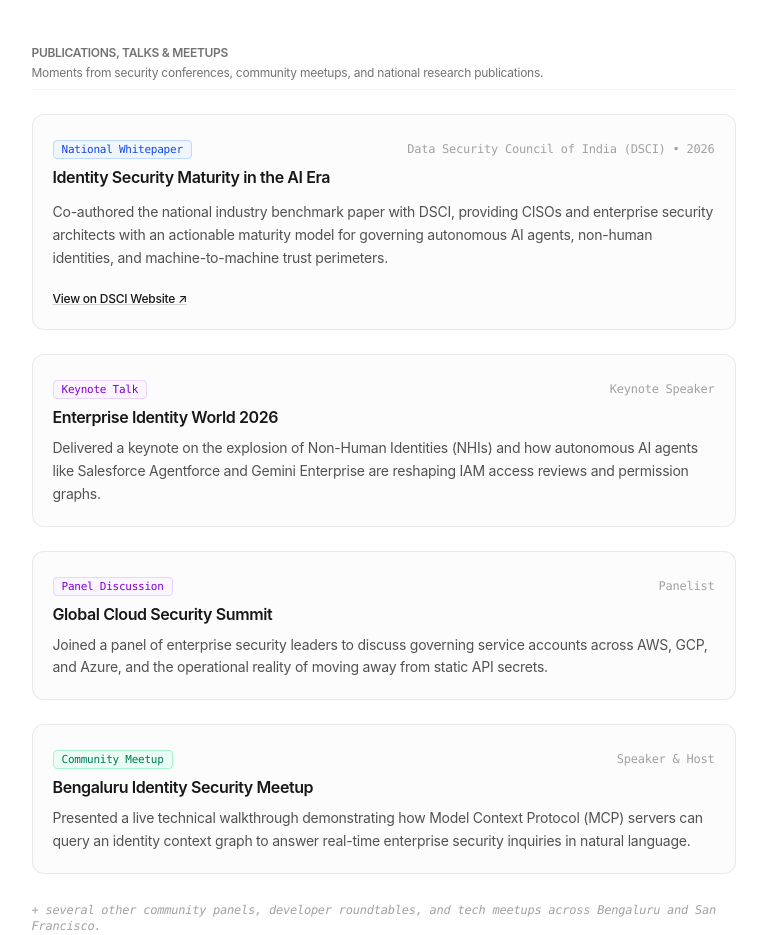
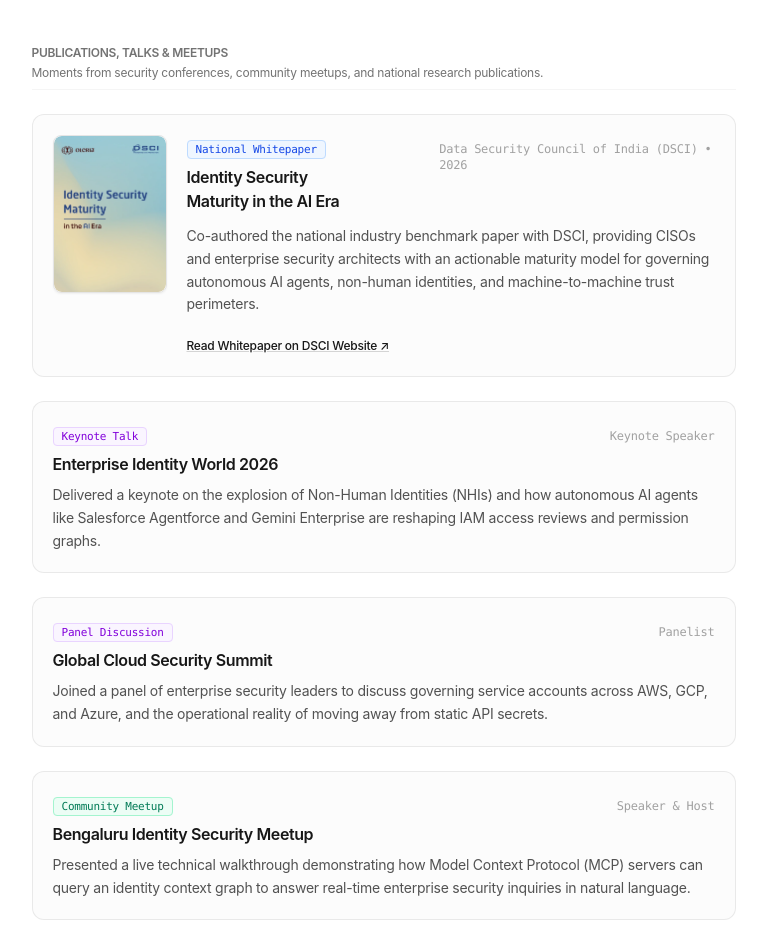
Before and after one commit to abhishek1846/abhishek1846.github.io, an Astro site: page /about in a window 1280 px wide. Shown: the part 905-1840 px from the top of the page, without its empty margins (249-1016 px from the left). Built offline with nearby package versions, Linux system fonts and the light colour scheme; Astro itself is replaced by a stand-in of ours.

Commit message:
feat: add official DSCI whitepaper cover image and direct resource link

```diff
--- a/src/components/PhotoCarousel.astro
+++ b/src/components/PhotoCarousel.astro
@@ -6,8 +6,9 @@ const slides = [
     title: "Identity Security in the AI Era",
     subtitle: "Co-authored with DSCI (Data Security Council of India)",
     date: "2026",
-    linkText: "Read publication details in About →",
-    href: "/about#dsci-paper",
+    linkText: "Read paper on DSCI ↗",
+    href: "https://www.dsci.in/resource/content/identity-security-maturity-ai-era",
+    image: "/images/dsci-paper-thumb.webp",
     type: "paper",
   },
   {
@@ -82,8 +83,24 @@ const slides = [
     <div id="carousel-track" class="flex transition-transform duration-300 ease-out">
       {slides.map((slide) => (
         <div class="w-full shrink-0 p-5 sm:p-6 flex flex-col sm:flex-row items-center gap-5 sm:gap-6">
-          <!-- Visual Placeholder Card -->
+          <!-- Visual Card -->
           <div class="w-full sm:w-48 h-36 shrink-0 rounded-lg overflow-hidden border border-neutral-200 dark:border-neutral-800 bg-white dark:bg-neutral-950 flex flex-col justify-between p-3.5 shadow-xs relative">
+            {slide.image ? (
+              <div class="absolute inset-0 flex items-center justify-center bg-neutral-100 dark:bg-neutral-900 overflow-hidden">
+                <img
+                  src={slide.image}
+                  alt={slide.title}
+                  class="w-full h-full object-cover"
+                  loading="lazy"
+                />
+                <div class="absolute inset-0 bg-gradient-to-t from-black/60 via-transparent to-transparent"></div>
+                <div class="absolute bottom-2 left-2 right-2 flex items-center justify-between text-white text-[10px] font-mono">
+                  <span class="bg-black/60 px-1.5 py-0.5 rounded backdrop-blur-xs">{slide.tag}</span>
+                  <span class="bg-black/60 px-1.5 py-0.5 rounded backdrop-blur-xs">{slide.date}</span>
+                </div>
+              </div>
+            ) : (
+              <>
                 <div class="flex items-center justify-between">
                   <span class="text-[10px] font-mono uppercase tracking-wider px-1.5 py-0.5 rounded bg-neutral-100 dark:bg-neutral-800 text-neutral-600 dark:text-neutral-400 font-medium">
                     {slide.tag}
@@ -124,13 +141,14 @@ const slides = [
                       <path stroke-linecap="round" stroke-linejoin="round" stroke-width="2" d="M17 20h5v-2a3 3 0 00-5.356-1.857M17 20H7m10 0v-2c0-.656-.126-1.283-.356-1.857M7 20H2v-2a3 3 0 015.356-1.857M7 20v-2c0-.656.126-1.283.356-1.857m0 0a5.002 5.002 0 019.288 0M15 7a3 3 0 11-6 0 3 3 0 016 0z" />
                     </svg>
                   </div>
-                  <p class="text-[11px] font-bold text-neutral-900 dark:text-neutral-100 leading-tight">Security Meetup</p>
                   <p class="text-[9px] text-neutral-500 font-mono">Tech Demo & Panel</p>
                 </div>
               )}
             </div>
 
             <p class="text-[9px] font-mono text-neutral-400 truncate">Abhishek Singh</p>
+          </>
+        )}
       </div>
 
           <!-- Slide Content & Link to About Section -->
--- a/src/pages/about.astro
+++ b/src/pages/about.astro
@@ -110,7 +110,23 @@ import Footer from '../components/Footer.astro';
 
       <div class="space-y-6">
         <!-- DSCI Paper -->
-        <article id="dsci-paper" class="p-5 rounded-xl border border-neutral-200/80 dark:border-neutral-800/80 bg-neutral-50/50 dark:bg-neutral-900/30 space-y-3">
+        <article id="dsci-paper" class="p-5 rounded-xl border border-neutral-200/80 dark:border-neutral-800/80 bg-neutral-50/50 dark:bg-neutral-900/30">
+          <div class="flex flex-col sm:flex-row gap-5 items-start">
+            <a
+              href="https://www.dsci.in/resource/content/identity-security-maturity-ai-era"
+              target="_blank"
+              rel="noopener noreferrer"
+              class="shrink-0 rounded-lg overflow-hidden border border-neutral-200 dark:border-neutral-800 shadow-xs hover:opacity-90 transition-opacity"
+            >
+              <img
+                src="/images/dsci-paper-thumb.webp"
+                alt="Identity Security Maturity in the AI Era - DSCI"
+                class="w-24 sm:w-28 h-auto object-cover rounded-lg"
+                loading="lazy"
+              />
+            </a>
+
+            <div class="space-y-3 flex-1">
               <div class="flex flex-col sm:flex-row sm:items-baseline justify-between gap-1">
                 <div>
                   <span class="text-[11px] font-mono px-2 py-0.5 rounded bg-blue-50 dark:bg-blue-950/60 text-blue-700 dark:text-blue-300 font-medium border border-blue-200 dark:border-blue-900/40">
@@ -122,18 +138,22 @@ import Footer from '../components/Footer.astro';
                 </div>
                 <span class="text-xs font-mono text-neutral-400">Data Security Council of India (DSCI) • 2026</span>
               </div>
+
               <p class="text-sm text-neutral-600 dark:text-neutral-300 leading-relaxed">
                 Co-authored the national industry benchmark paper with DSCI, providing CISOs and enterprise security architects with an actionable maturity model for governing autonomous AI agents, non-human identities, and machine-to-machine trust perimeters.
               </p>
+
               <div class="pt-1">
                 <a
-              href="https://www.dsci.in/"
+                  href="https://www.dsci.in/resource/content/identity-security-maturity-ai-era"
                   target="_blank"
                   rel="noopener noreferrer"
                   class="text-xs font-medium text-neutral-900 dark:text-neutral-100 underline decoration-neutral-300 dark:decoration-neutral-700 hover:decoration-black dark:hover:decoration-white"
                 >
-              View on DSCI Website ↗
+                  Read Whitepaper on DSCI Website ↗
                 </a>
+              </div>
+            </div>
           </div>
         </article>
 
```
Also changed, not shown: public/images/dsci-paper-thumb.webp (added), public/images/dsci-paper.webp (added). Lines whose indentation alone changed are shown as unchanged.
